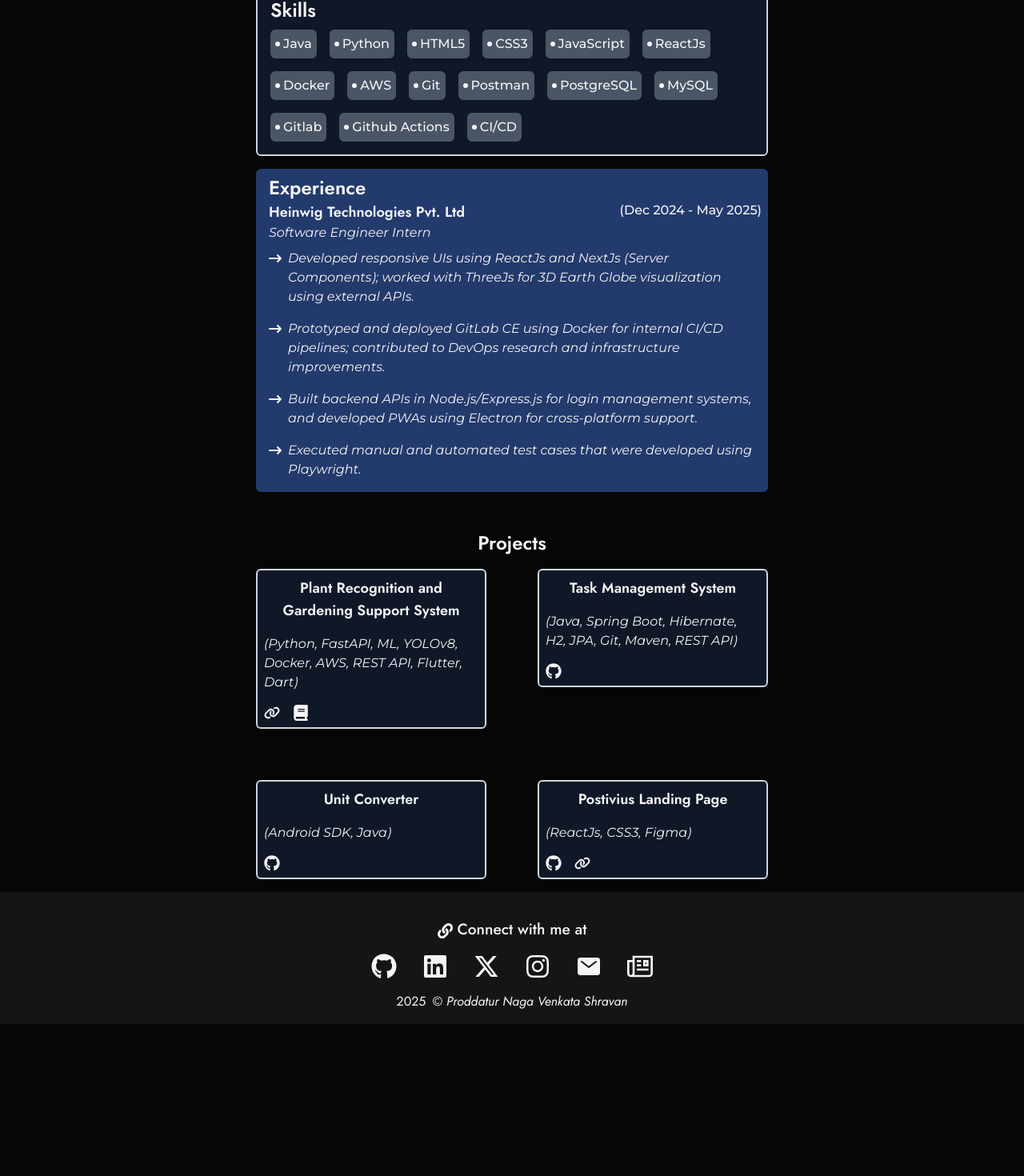
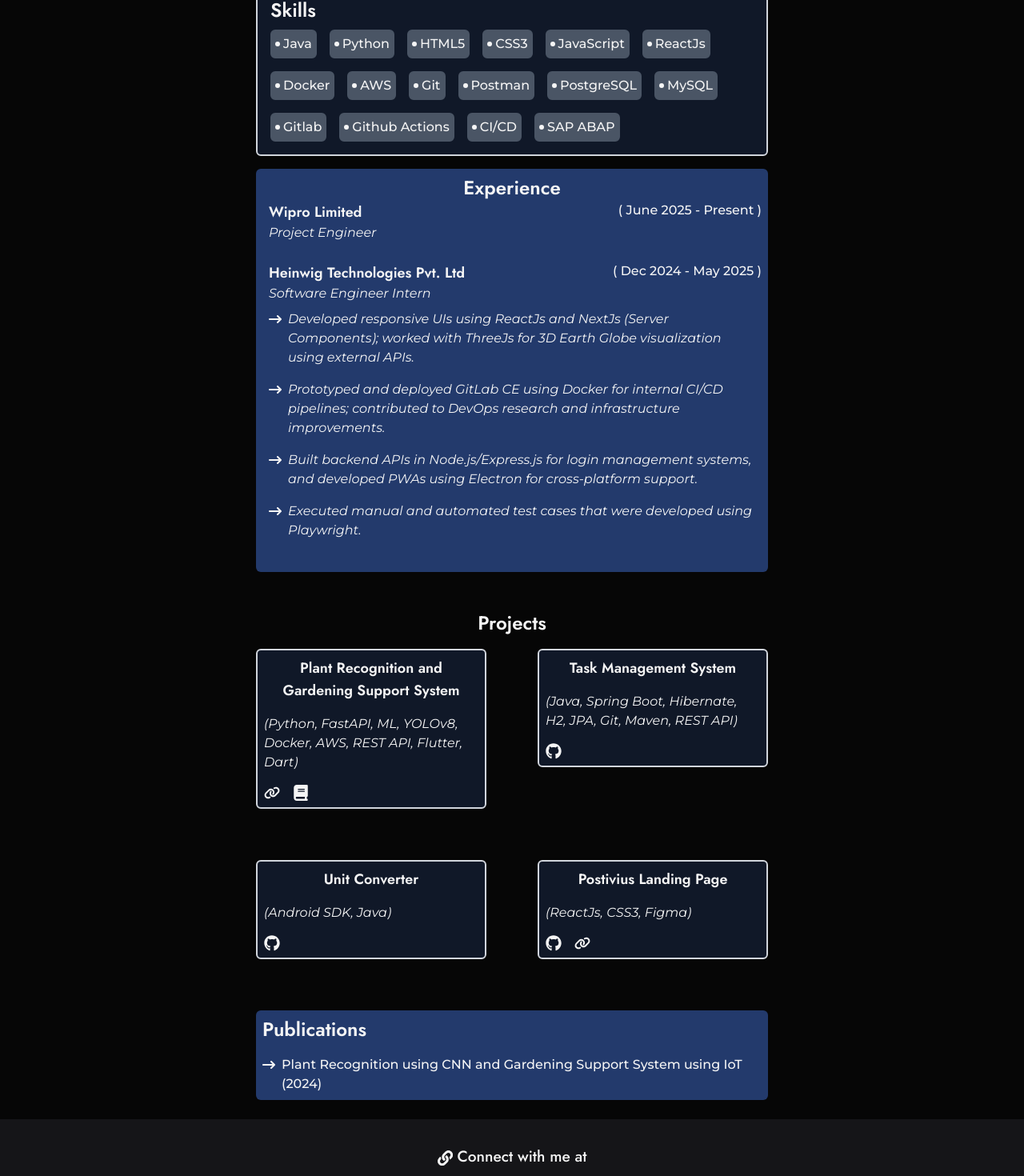
Before and after one commit to pnvshravan/pnvshravan-portfolio, a React (Vite) app: page / in a window 1280 px wide. Shown: the part 277-1747 px from the top of the page at 80% size. Before the commit the page ends 1557 px from the top, so only its background shows below. Built offline with nearby package versions, Linux system fonts and the light colour scheme.

Commit message:
made few changes-i2

```diff
--- a/src/components/Home.jsx
+++ b/src/components/Home.jsx
@@ -18,7 +18,8 @@
                             </p>
                         </div>
                         <button className="border-gray-400 border-2 rounded-md p-1.5 bg-gray-700 hover:cursor-pointer hover:ring-3 hover:ring-gray-400">
-                            <a href="https://drive.google.com/file/d/1gVmV0hGCVZf9cAxVpxyQr8klMNC0Oc66/view?usp=sharing" target="_blank" ><FiDownloadCloud className="inline"/> Resume</a>
+                            <a href="https://drive.google.com/file/d/1Ezo2PshvTrjzco6V76VfTb6QbiNZmavk/view?usp=drive_link"
+                            target="_blank" rel="noopener noreferrer"><FiDownloadCloud className="inline"/> Resume</a>
                         </button>
                     </div>
                 </div>
--- a/src/components/Projects.jsx
+++ b/src/components/Projects.jsx
@@ -1,6 +1,7 @@
 import { FaLink } from "react-icons/fa6";
 import { FaBook } from "react-icons/fa6";
 import { FaGithub } from "react-icons/fa6";
+import { FaArrowRightLong } from "react-icons/fa6";
 
 
 const Projects=()=>{
@@ -70,22 +71,21 @@
                     </div>
                  ))}
             </div>
+            <br />
+            <div className="mb-2 mt-10 rounded-md bg-[#233A6C] p-2 w-[40rem] hover:ring-3 hover:ring-teal-400 mob-sm:w-[15rem] tablet:w-[25rem]">
+                <h1 className="mb-4">Publications</h1>
+                <a href="https://ijirt.org/Article?manuscript=165047"
+                target="_blank"
+                rel="noopener noreferrer"
+                className="hover:underline font-medium flex items-start gap-2">
+                    <FaArrowRightLong className="mt-1 shrink-0"/>
+                    Plant Recognition using CNN and Gardening Support System using IoT (2024)
+                </a>
+            </div>
         </div>
     </>
-);
+  );
 
 }
 
-
-
-
-
-
-
-
-
-
-
-
-
 export default Projects;
--- a/src/components/Section2.jsx
+++ b/src/components/Section2.jsx
@@ -4,14 +4,31 @@
 import { FaArrowRightLong } from "react-icons/fa6";
 
 const skillsData =[
-    "Java", "Python","HTML5","CSS3","JavaScript","ReactJs","Docker","AWS","Git","Postman","PostgreSQL","MySQL", "Gitlab", "Github Actions", "CI/CD"]
+    "Java", "Python","HTML5","CSS3","JavaScript","ReactJs","Docker","AWS","Git","Postman","PostgreSQL","MySQL", "Gitlab", "Github Actions", "CI/CD",
+"SAP ABAP"]
 
-const workdesc1 = [
+const joblist = [
+    {
+       cname: "Wipro Limited",
+       position: "Project Engineer",
+       timeline: "June 2025 - Present",
+       link: "https://www.wipro.com/",
+       desc: ""
+    },
+    {
+        cname: "Heinwig Technologies Pvt. Ltd",
+        position: "Software Engineer Intern",
+        timeline: "Dec 2024 - May 2025",
+        link: "https://heinwig.com/home/",
+        desc: [
             'Developed responsive UIs using ReactJs and NextJs (Server Components); worked with ThreeJs for 3D Earth Globe visualization using external APIs.',
             'Prototyped and deployed GitLab CE using Docker for internal CI/CD pipelines; contributed to DevOps research and infrastructure improvements.',
             'Built backend APIs in Node.js/Express.js for login management systems, and developed PWAs using Electron for cross-platform support.',
             'Executed manual and automated test cases that were developed using Playwright.'
         ]
+    }
+]
+
 
 const Section2=()=>{
     return (
@@ -29,20 +46,30 @@
                     ))}
                     {/* {&#9679;} */}
                 </div>
-                <div className=" mb-2 rounded-md bg-[#233A6C] p-2 w-[40rem] hover:ring-3 hover:ring-teal-400 mob-sm:w-[15rem] tablet:w-[25rem]">
-                    <h1 className="px-2">Experience</h1>
+                <div className="mb-2 rounded-md bg-[#233A6C] p-2 w-[40rem] hover:ring-3 hover:ring-teal-400 mob-sm:w-[15rem] tablet:w-[25rem]">
+                    <h1 className="px-2 text-center">Experience</h1>
+                    {
+                        joblist.map((item,index)=>(
+                            <div key={index}>
                                 <div className="flex justify-between gap-6 mob-sm:flex mob-sm:flex-col mob-sm:gap-2 mob-sm:items-center">
-                        <a href="https://www.linkedin.com/company/heinwig/" target="_blank" className="hover:underline"><h3 className="px-2 font-semibold">Heinwig Technologies Pvt. Ltd</h3></a>
-                        <p className=" font-medium">(Dec 2024 - May 2025)</p>
+                                    <a href={`${item.link}`} target="_blank" className="hover:underline" rel="noopener noreferrer">
+                                        <h3 className="px-2 font-semibold">{item.cname}</h3>
+                                    </a>
+                                    <p className="font-medium">( {item.timeline} )</p>
                                 </div>
-                    <p className="px-2"><i>Software Engineer Intern</i></p>
+                                <div>
+                                    <p className="px-2"><i>{item.position}</i></p>
                                     {
-                        workdesc1 .map((item, index)=>(
-                            <div className="p-2 gap-2 flex flex-col" key={index}>
+                                        Array.isArray(item.desc) && item.desc.map((cur, index2)=>(
+                                            <div className="p-2 gap-2 flex flex-col" key={index2}>
                                                 <li className="italic flex items-start gap-2">
                                                     <FaArrowRightLong className="mt-1 shrink-0" />
-                                    {item}
+                                                    {cur}
                                                 </li>
+                                            </div>
+                                        ))}
+                                        <br/>
+                                </div>
                             </div>
                     ))}
                 </div>
```
Also changed, not shown: 1 other file (tests, documents, lock files or other folders). Lines whose indentation alone changed are shown as unchanged.
